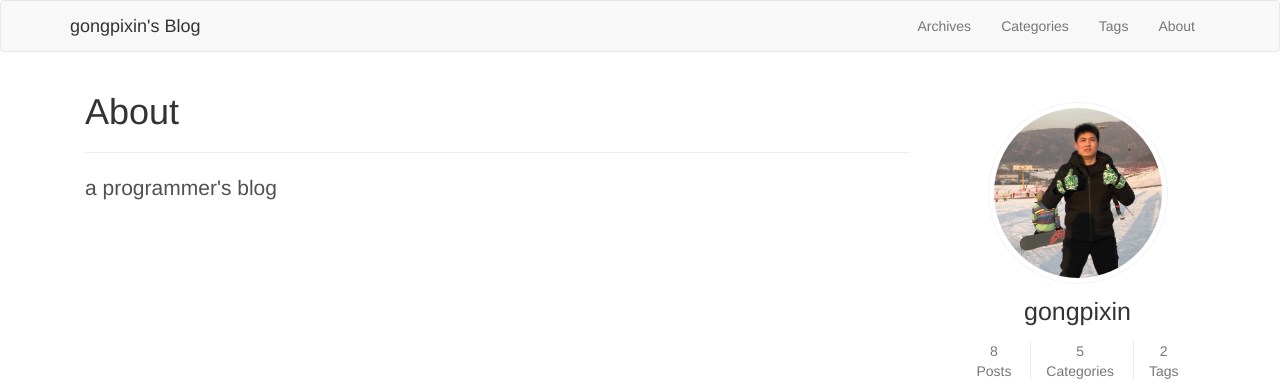
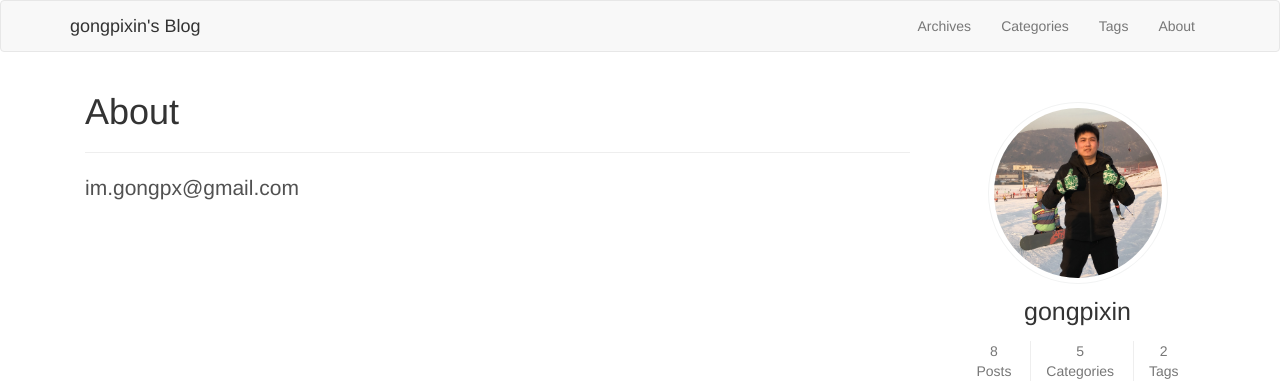
Before and after one commit to gongpixin/gongpixin.github.io, a Jekyll site: the page built from about.html, in a window 1280 px wide. Shown: the top 383 px of the page. Built offline with Jekyll 4.4.1, drawn with Linux system fonts in a browser that asks for light colours.

Commit message:
up about.html

```diff
--- a/about.html
+++ b/about.html
@@ -8,7 +8,7 @@ title: About me
     <div class="content posts col-md-9">
       <h1>About</h1>
       <hr>
-      <p class="lead">a programmer's blog</p>
+      <p class="lead">im.gongpx@gmail.com</p>
     </div>
 
     <div class="col-md-3 main-sidebar">
```
